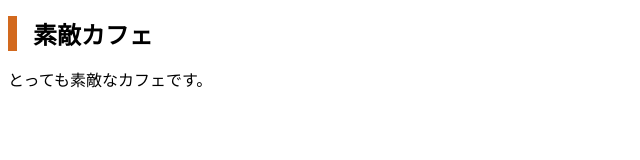
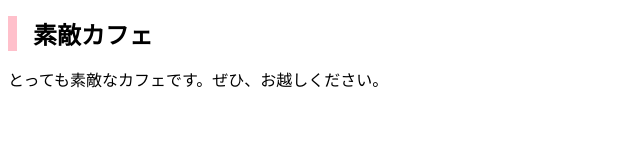
Before and after one commit to Yoshimune215234/mycafe, a plain HTML site: page index.html in a window 1280 px wide. Shown: the whole page, without its empty margins (0-640 px from the left). Drawn offline with Linux system fonts and the light colour scheme; files that its build step writes are made by us from their sources.

Commit message:
Add files via upload

```diff
--- a/index.html
+++ b/index.html
@@ -9,6 +9,6 @@
 </head>
 <body>
   <h1>素敵カフェ</h1>
-  <p>とっても素敵なカフェです。</p>
+  <p>とっても素敵なカフェです。ぜひ、お越しください。</p>
 </body>
 </html>
--- a/styles.css
+++ b/styles.css
@@ -1,5 +1,5 @@
 h1{
   font-size: 24px;
   padding-left: 16px;
-  border-left: 9px solid chocolate;
+  border-left: 9px solid pink;
 }
```
